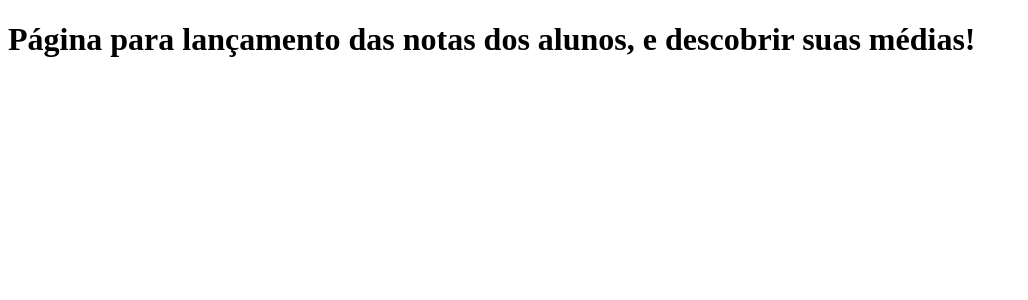
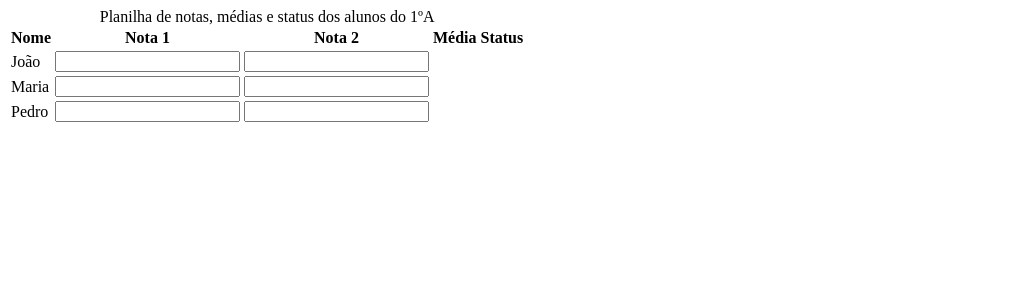
Before and after one commit to RomuloPA/MediaAlunosComAngular, an Angular app: page / in a window 1280 px wide. Shown: the top 300 px of the page, without its empty margins (0-1028 px from the left). Built offline with nearby package versions, Linux system fonts and the light colour scheme.

Commit message:
Foi criado um component com uma tabela onde vai constar os nomes dos alunos, e inputs para digitar as notas. Será retornado a média e o status do aluno.

```diff
--- a/src/app/app.component.html
+++ b/src/app/app.component.html
@@ -1 +1 @@
-<h1>Página para lançamento das notas dos alunos, e descobrir suas médias!</h1>
+<app-tabela-dados></app-tabela-dados>
--- /dev/null
+++ b/src/app/tabela-dados/tabela-dados.component.html
@@ -0,0 +1,21 @@
+<table>
+    <caption>Planilha de notas, médias e status dos alunos do 1ºA</caption>
+    <thead>
+      <tr>
+        <th>Nome</th>
+        <th>Nota 1</th>
+        <th>Nota 2</th>
+        <th>Média</th>
+        <th>Status</th>
+      </tr>
+    </thead>
+    <tbody>
+      <tr *ngFor="let dado of dados">
+        <td>{{ dado.nome }}</td>
+        <td><input type="text" [(ngModel)]="dado.nota1" (input)="calcularMedia(dado)"></td>
+        <td><input type="text" [(ngModel)]="dado.nota2" (input)="calcularMedia(dado)"></td>
+        <td>{{ dado.media }}</td>
+        <td>{{ dado.status }}</td>
+      </tr>
+    </tbody>
+</table>
--- /dev/null
+++ b/src/app/tabela-dados/tabela-dados.component.ts
@@ -0,0 +1,28 @@
+import { Component } from '@angular/core';
+
+@Component({
+  selector: 'app-tabela-dados',
+  templateUrl: './tabela-dados.component.html',
+  styleUrls: ['./tabela-dados.component.css']
+})
+export class TabelaDadosComponent {
+  dados = [
+    { nome: "João", nota1: null, nota2: null, media: null, status: null },
+    { nome: "Maria", nota1: null, nota2: null, media: null, status: null },
+    { nome: "Pedro", nota1: null, nota2: null, media: null, status: null }
+  ];
+
+  calcularMedia(dado: any) {
+    const nota1 = parseFloat(dado.nota1);
+    const nota2 = parseFloat(dado.nota2);
+    dado.media = (nota1 + nota2) / 2;
+
+    if (dado.media >= 7) {
+      dado.status = "Aprovado";
+    } else if (dado.media >= 5) {
+      dado.status = "Recuperação";
+    } else {
+      dado.status = "Reprovado";
+    }
+  }
+}
```
Also changed, not shown: src/app/app.module.ts (+6 -2 lines), src/app/tabela-dados/tabela-dados.component.css (added), 1 other file (tests, documents, lock files or other folders).
